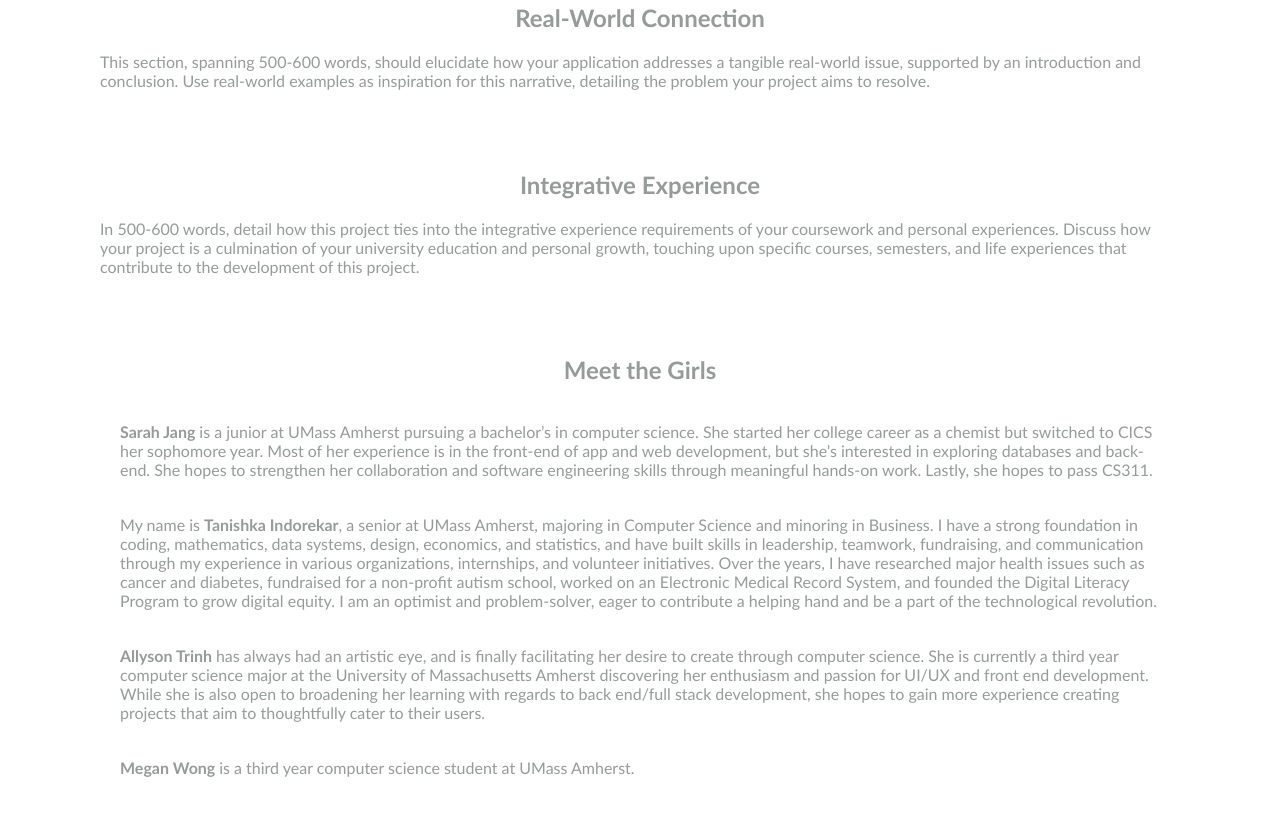
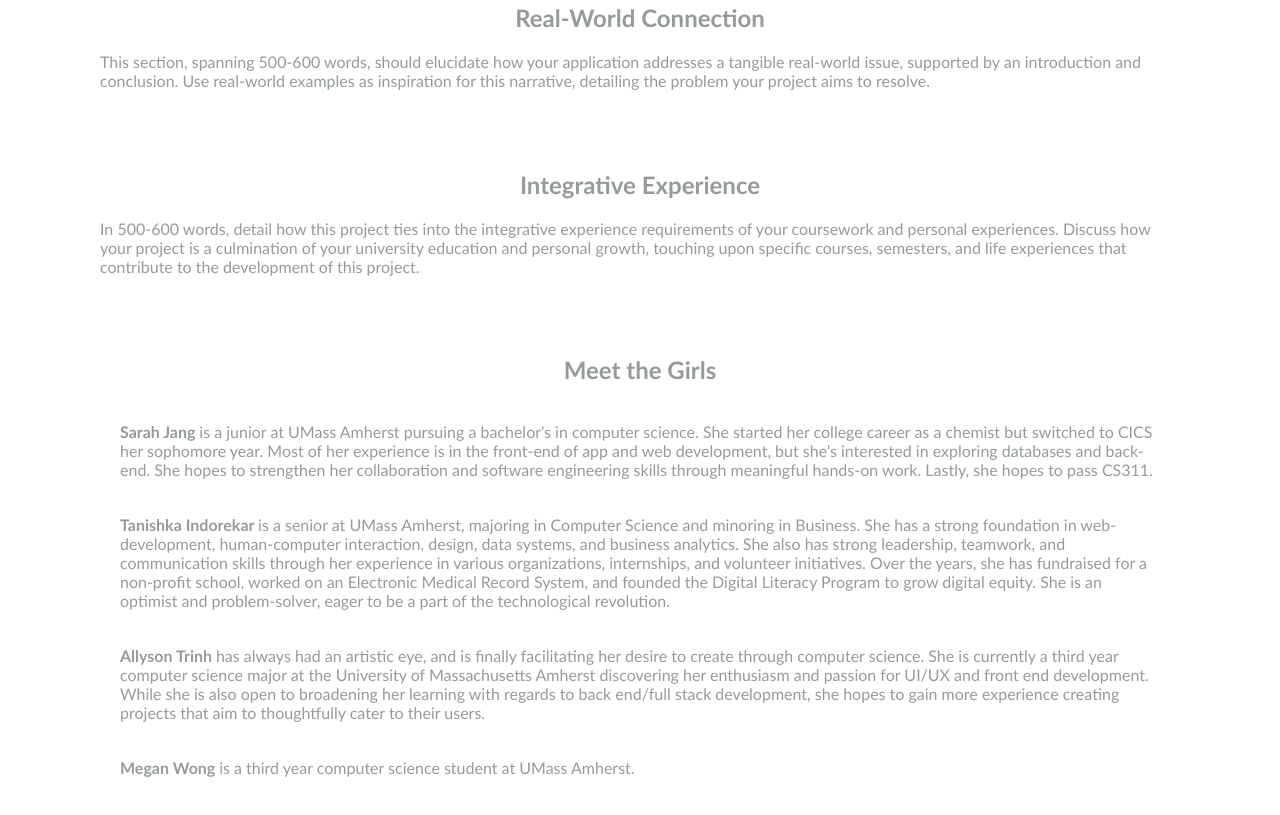
Before and after one commit to allysontrinh/326-Final-Project, a website: page src/docs/milestone-01/index.html in a window 1280 px wide. Shown: the part 1239-2054 px from the top of the page. Drawn offline with Linux system fonts and the light colour scheme.

Commit message:
Edit to Tanishka's bio

```diff
--- a/src/docs/milestone-01/index.html
+++ b/src/docs/milestone-01/index.html
@@ -81,7 +81,7 @@
                     </div>
                     <div class="container">
 
-                        <p> My name is <strong> Tanishka Indorekar</strong>, a senior at UMass Amherst, majoring in Computer Science and minoring in Business. I have a strong foundation in coding, mathematics, data systems, design, economics, and statistics, and have built skills in leadership, teamwork, fundraising, and communication through my experience in various organizations, internships, and volunteer initiatives. Over the years, I have researched major health issues such as cancer and diabetes, fundraised for a non-profit autism school, worked on an Electronic Medical Record System, and founded the Digital Literacy Program to grow digital equity. I am an optimist and problem-solver, eager to contribute a helping hand and be a part of the technological revolution. </p>
+                        <p> <strong> Tanishka Indorekar </strong> is a senior at UMass Amherst, majoring in Computer Science and minoring in Business. She has a strong foundation in web-development, human-computer interaction, design, data systems, and business analytics. She also has strong leadership, teamwork, and communication skills through her experience in various organizations, internships, and volunteer initiatives. Over the years, she has fundraised for a non-profit school, worked on an Electronic Medical Record System, and founded the Digital Literacy Program to grow digital equity. She is an optimist and problem-solver, eager to be a part of the technological revolution. </p>
                     </div>
                     <div class="container">
                         <p> <strong> Allyson Trinh </strong> has always had an artistic eye, and is finally facilitating her desire to create through computer science. She is currently a third year computer science major at the University of Massachusetts Amherst discovering her enthusiasm and passion for UI/UX and front end development. While she is also open to broadening her learning with regards to back end/full stack development, she hopes to gain more experience creating projects that aim to thoughtfully cater to their users. </p>
```
